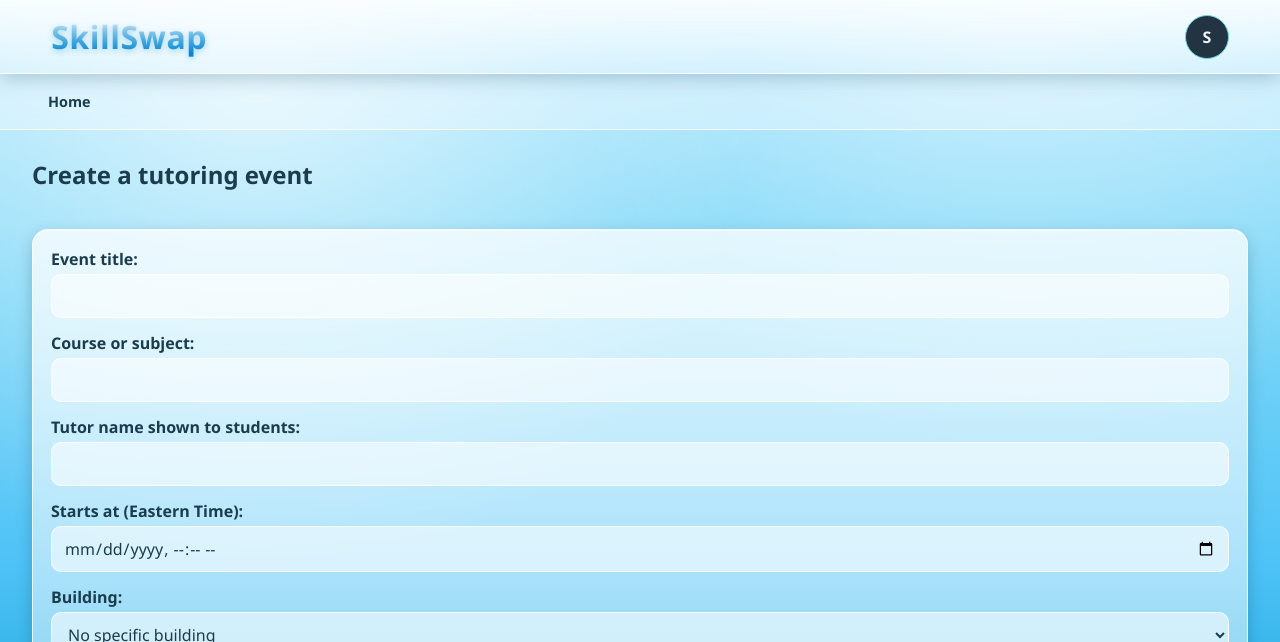
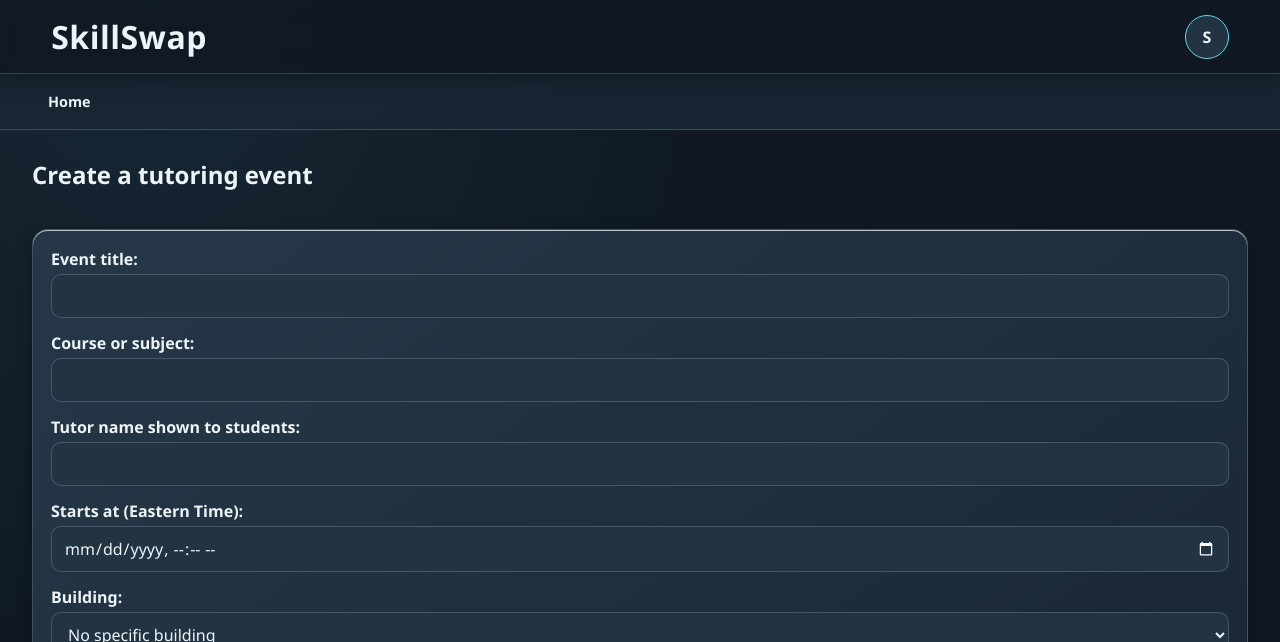
Before and after one commit to alexkg913/SkillSwap, a Django app: page /events/new/ in a window 1280 px wide. Shown: the top 642 px of the page. Run offline with Django 5.2, Linux system fonts and the light colour scheme; the visitor is signed in with stand-in values (Sample User, id 1); data comes from the database, SQL or seed files in the repository.

Commit message:
Modified the light mode css files. Fixed avatar animation on the home screen and modified the color wave of dark mode on the home screen.

```diff
--- a/events/templates/events/event_form.html
+++ b/events/templates/events/event_form.html
@@ -9,6 +9,7 @@
     <link rel="stylesheet" href="{% static 'home/css/style.css' %}">
     <link rel="stylesheet" href="{% static 'user_profile/css/account_menu.css' %}">
     <link rel="stylesheet" href="{% static 'user_profile/css/appearance_light.css' %}">
+    <link rel="stylesheet" href="{% static 'home/css/appearance_dark.css' %}">
     <script src="{% static 'user_profile/js/appearance.js' %}"></script>
     <script src="{% static 'user_profile/js/account_menu.js' %}" defer></script>
 </head>
--- /dev/null
+++ b/home/static/home/css/appearance_dark.css
@@ -0,0 +1,113 @@
+/* The home and event pages are light by default. Recolor their chrome for
+   signed-in users who choose Dark, without changing the map tiles or layout. */
+html[data-appearance="dark"] body:has(.account-menu) {
+  color-scheme: dark;
+  --deep-blue: #67d4e8;
+  --glass-white: #223342;
+  --glass-border: rgba(207, 230, 241, 0.2);
+  --text-dark: #edf4f8;
+  --shadow: rgba(0, 0, 0, 0.3);
+  background: radial-gradient(ellipse at 12% 0%, rgba(48, 100, 124, 0.2), transparent 34rem), #101923;
+}
+
+html[data-appearance="dark"] body:has(.account-menu) header {
+  background: rgba(16, 25, 35, 0.88);
+}
+
+html[data-appearance="dark"] body:has(.account-menu) header h1 {
+  background: none;
+  color: #edf4f8;
+  text-shadow: none;
+}
+
+html[data-appearance="dark"] body:has(.account-menu) nav,
+html[data-appearance="dark"] body:has(.account-menu) footer {
+  background: rgba(25, 38, 51, 0.9);
+  color: #a9bac7;
+}
+
+html[data-appearance="dark"] body:has(.account-menu) nav a:hover {
+  background: rgba(103, 212, 232, 0.14);
+  color: #9be8f3;
+}
+
+html[data-appearance="dark"] body:has(.account-menu) .search-bar input,
+html[data-appearance="dark"] body:has(.account-menu) .field input[type="text"],
+html[data-appearance="dark"] body:has(.account-menu) .field input[type="datetime-local"],
+html[data-appearance="dark"] body:has(.account-menu) .field select,
+html[data-appearance="dark"] body:has(.account-menu) .field textarea,
+html[data-appearance="dark"] body:has(.account-menu) .filter-content select,
+html[data-appearance="dark"] body:has(.account-menu) .event-cancel__button {
+  background: #223342;
+  color: #edf4f8;
+}
+
+html[data-appearance="dark"] body:has(.account-menu) .search-bar input::placeholder {
+  color: #a9bac7;
+}
+
+html[data-appearance="dark"] body:has(.account-menu) .search-bar button {
+  background: #67d4e8;
+  color: #101923;
+}
+
+html[data-appearance="dark"] body:has(.account-menu) .search-bar button:hover {
+  background: #9be8f3;
+}
+
+html[data-appearance="dark"] body:has(.account-menu) .filter-options summary {
+  border: 1px solid #67d4e8;
+  background: transparent;
+  color: #67d4e8;
+  box-shadow: none;
+}
+
+html[data-appearance="dark"] body:has(.account-menu) .filter-content,
+html[data-appearance="dark"] body:has(.account-menu) .result,
+html[data-appearance="dark"] body:has(.account-menu) .event-form__fields {
+  background: linear-gradient(145deg, #263848, #192633);
+  color: #edf4f8;
+}
+
+html[data-appearance="dark"] body:has(.account-menu) .map {
+  background: #192633;
+}
+
+html[data-appearance="dark"] body:has(.account-menu) .map__fallback,
+html[data-appearance="dark"] body:has(.account-menu) .result__meta,
+html[data-appearance="dark"] body:has(.account-menu) .result--empty,
+html[data-appearance="dark"] body:has(.account-menu) .field__help,
+html[data-appearance="dark"] body:has(.account-menu) .event-cancel__notice {
+  color: #a9bac7;
+}
+
+html[data-appearance="dark"] body:has(.account-menu) .filter-content label {
+  color: #edf4f8;
+}
+
+html[data-appearance="dark"] body:has(.account-menu) .field__errors,
+html[data-appearance="dark"] body:has(.account-menu) .form-errors,
+html[data-appearance="dark"] body:has(.account-menu) .map-picker__warning,
+html[data-appearance="dark"] body:has(.account-menu) .event-cancel__button {
+  color: #ffb0b0;
+}
+
+/* Leaflet popups and attribution remain light for legibility over map tiles. */
+html[data-appearance="dark"] body:has(.account-menu) .leaflet-popup-content-wrapper,
+html[data-appearance="dark"] body:has(.account-menu) .leaflet-popup-tip,
+html[data-appearance="dark"] body:has(.account-menu) .leaflet-control-attribution,
+html[data-appearance="dark"] body:has(.account-menu) .leaflet-bar a {
+  color-scheme: light;
+  --text-dark: #1a3c4d;
+  --glass-white: rgba(255, 255, 255, 0.9);
+  --glass-border: rgba(255, 255, 255, 0.8);
+  --deep-blue: #0288d1;
+}
+
+html[data-appearance="dark"] body:has(.account-menu) .leaflet-control-attribution {
+  color: #1a3c4d;
+}
+
+html[data-appearance="dark"] body:has(.account-menu) .leaflet-control-attribution a {
+  color: #026b9e;
+}
--- a/home/static/home/css/style.css
+++ b/home/static/home/css/style.css
@@ -220,6 +220,7 @@ main {
   padding: 12px 24px;
   border: none;
   border-radius: 999px;
+  font: inherit;
   font-weight: 600;
   color: #fff;
   background: linear-gradient(180deg, var(--aqua), var(--leaf-green));
--- a/home/templates/home/index.html
+++ b/home/templates/home/index.html
@@ -9,6 +9,7 @@
     <link rel="stylesheet" href="{% static 'home/css/style.css' %}">
     <link rel="stylesheet" href="{% static 'user_profile/css/account_menu.css' %}">
     <link rel="stylesheet" href="{% static 'user_profile/css/appearance_light.css' %}">
+    <link rel="stylesheet" href="{% static 'home/css/appearance_dark.css' %}">
     <script src="{% static 'user_profile/js/appearance.js' %}"></script>
     <script src="{% static 'user_profile/js/account_menu.js' %}" defer></script>
 </head>
--- a/user_profile/static/user_profile/css/account_menu.css
+++ b/user_profile/static/user_profile/css/account_menu.css
@@ -22,6 +22,17 @@
     font-weight: 700;
     cursor: pointer;
     list-style: none;
+    transition: transform 0.15s ease, box-shadow 0.15s ease;
+}
+
+.account-menu__trigger:hover {
+    transform: translateY(-2px);
+    box-shadow: 0 6px 14px rgba(0, 0, 0, 0.3);
+}
+
+@media (prefers-reduced-motion: reduce) {
+    .account-menu__trigger { transition: none; }
+    .account-menu__trigger:hover { transform: none; }
 }
 
 .account-menu__trigger::-webkit-details-marker { display: none; }
--- a/user_profile/static/user_profile/css/appearance_light.css
+++ b/user_profile/static/user_profile/css/appearance_light.css
@@ -72,6 +72,19 @@ html[data-appearance="light"] .primary-button { color: #fff; }
 html[data-appearance="light"] .profile-actions a:hover,
 html[data-appearance="light"] .profile-actions button:hover { color: #fff; }
 
+/* Match the home search controls to the profile's filled and outlined actions. */
+html[data-appearance="light"] .search-bar > button {
+    background: #026b9e;
+    color: #fff;
+}
+html[data-appearance="light"] .search-bar > button:hover { background: #014d76; }
+html[data-appearance="light"] .filter-options summary {
+    border: 1px solid #026b9e;
+    background: transparent;
+    color: #026b9e;
+    box-shadow: none;
+}
+
 html[data-appearance="light"] .account-menu {
     color: #1a3c4d;
 }
```
Also changed, not shown: user_profile/tests.py (+8 -0 lines).
